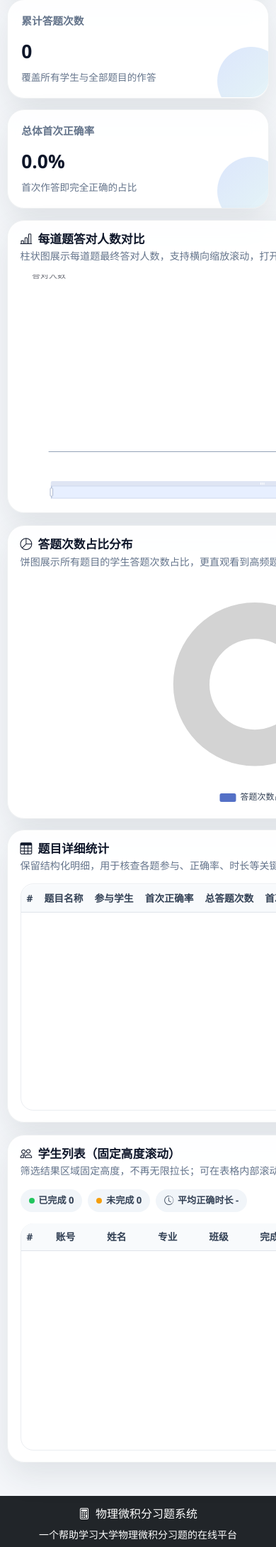
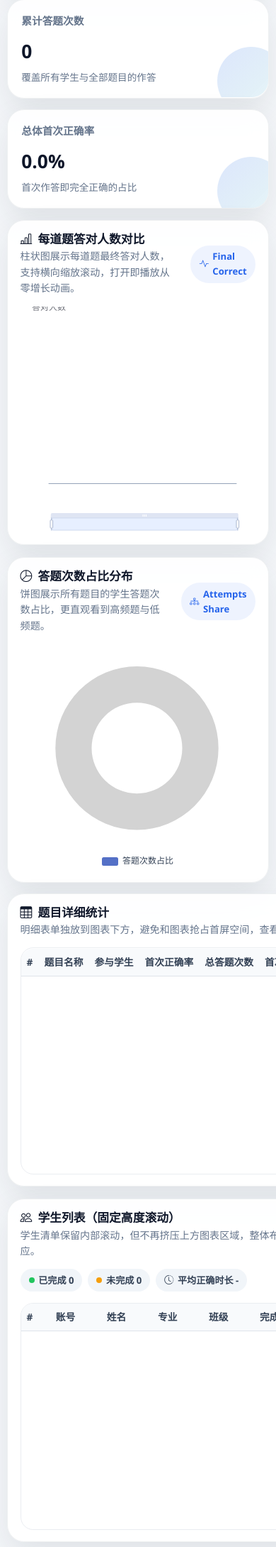
Before and after one commit to 2648156614/PythonProject, a Flask app: page /admin/all_problems_stats in a window 390 px wide; the page is wider, and only the part inside the window is pictured. Shown: the part 1011-3191 px from the top of that part at 71% size. Run offline with Flask 3, Linux system fonts and the light colour scheme; the visitor is signed in with stand-in values (Sample User, id 1); data that the repository does not hold is empty; some libraries are stand-ins or nearby versions.

Commit message:
Adjust admin stats layout responsiveness

```diff
--- a/physics_project/templates/admin_all_problems_stats.html
+++ b/physics_project/templates/admin_all_problems_stats.html
@@ -116,13 +116,7 @@
         margin-bottom: 0;
     }
 
-    .admin-stats-page .analytics-grid {
-        display: grid;
-        grid-template-columns: 1.45fr 1fr;
-        gap: 1rem;
-        align-items: stretch;
-    }
-
+    .admin-stats-page .analytics-grid,
     .admin-stats-page .chart-stack,
     .admin-stats-page .table-stack {
         display: grid;
@@ -131,7 +125,12 @@
     }
 
     .admin-stats-page .chart-stack {
-        grid-template-columns: minmax(0, 1.1fr) minmax(320px, 0.9fr);
+        grid-template-columns: repeat(2, minmax(0, 1fr));
+        align-items: stretch;
+    }
+
+    .admin-stats-page .table-stack {
+        grid-template-columns: 1fr;
     }
 
     .admin-stats-page .panel-header {
@@ -179,8 +178,8 @@
     }
 
     .admin-stats-page .chart-canvas {
-        height: 360px;
-        min-height: 360px;
+        height: clamp(320px, 46vw, 420px);
+        min-height: 320px;
         width: 100%;
     }
 
@@ -269,26 +268,14 @@
         background: #22c55e;
     }
 
-    @media (min-width: 1200px) {
-        body:has(.admin-stats-page) {
-            overflow: hidden;
-        }
-
-        .admin-stats-page {
-            min-height: calc(100vh - 210px);
-        }
-    }
-
     @media (max-width: 1399px) {
         .admin-stats-page .stats-grid,
-        .admin-stats-page .filter-form,
-        .admin-stats-page .analytics-grid,
-        .admin-stats-page .chart-stack {
+        .admin-stats-page .filter-form {
             grid-template-columns: repeat(2, minmax(0, 1fr));
         }
 
-        .admin-stats-page .analytics-grid {
-            grid-template-columns: 1fr;
+        .admin-stats-page .chart-stack {
+            grid-template-columns: minmax(0, 1fr);
         }
     }
 
@@ -307,9 +294,6 @@
             min-height: 320px;
         }
 
-        body:has(.admin-stats-page) {
-            overflow: auto;
-        }
     }
 </style>
 
@@ -408,12 +392,14 @@
                 </article>
             </div>
 
-            <div class="table-stack">
-                <article class="glass-panel table-panel problem-table-panel">
+        </section>
+
+        <section class="table-stack">
+            <article class="glass-panel table-panel problem-table-panel">
                     <div class="panel-header">
                         <div>
                             <h5 class="panel-title"><i class="bi bi-table me-2"></i>题目详细统计</h5>
-                            <p class="panel-subtitle">保留结构化明细，用于核查各题参与、正确率、时长等关键指标。</p>
+                            <p class="panel-subtitle">明细表单独放到图表下方，避免和图表抢占首屏空间，查看时也更自然。</p>
                         </div>
                         <span class="panel-tag"><i class="bi bi-list-columns"></i> Detail Grid</span>
                     </div>
@@ -455,11 +441,11 @@
                     </div>
                 </article>
 
-                <article class="glass-panel table-panel">
+            <article class="glass-panel table-panel">
                     <div class="panel-header">
                         <div>
                             <h5 class="panel-title"><i class="bi bi-people me-2"></i>学生列表（固定高度滚动）</h5>
-                            <p class="panel-subtitle">筛选结果区域固定高度，不再无限拉长；可在表格内部滚动查看全部学生。</p>
+                            <p class="panel-subtitle">学生清单保留内部滚动，但不再挤压上方图表区域，整体布局会随屏幕宽度自适应。</p>
                         </div>
                         <span class="panel-tag"><i class="bi bi-mouse"></i> Scroll Within</span>
                     </div>
@@ -510,8 +496,7 @@
                             </tbody>
                         </table>
                     </div>
-                </article>
-            </div>
+            </article>
         </section>
     </div>
 </div>
@@ -540,7 +525,8 @@
         }));
 
         barChart.setOption({
-            animationDuration: 1300,
+            animationDuration: 1500,
+            animationDelay: function (idx) { return idx * 80; },
             animationEasing: 'cubicOut',
             tooltip: { trigger: 'axis', axisPointer: { type: 'shadow' } },
             grid: { left: 40, right: 24, top: 24, bottom: 70, containLabel: true },
@@ -581,7 +567,9 @@
         });
 
         pieChart.setOption({
-            animationDuration: 1400,
+            animationType: 'scale',
+            animationDuration: 1500,
+            animationDelay: function (idx) { return idx * 60; },
             animationEasing: 'cubicOut',
             tooltip: { trigger: 'item', formatter: '{b}<br/>答题次数：{c}<br/>占比：{d}%' },
             legend: { bottom: 0, left: 'center', textStyle: { color: textColor } },
```
